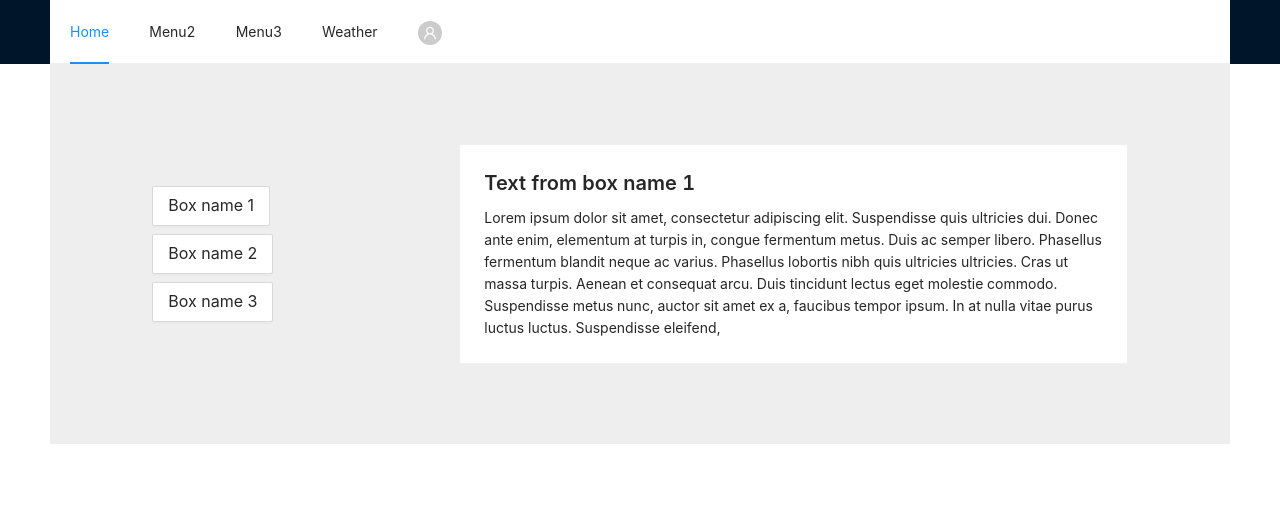
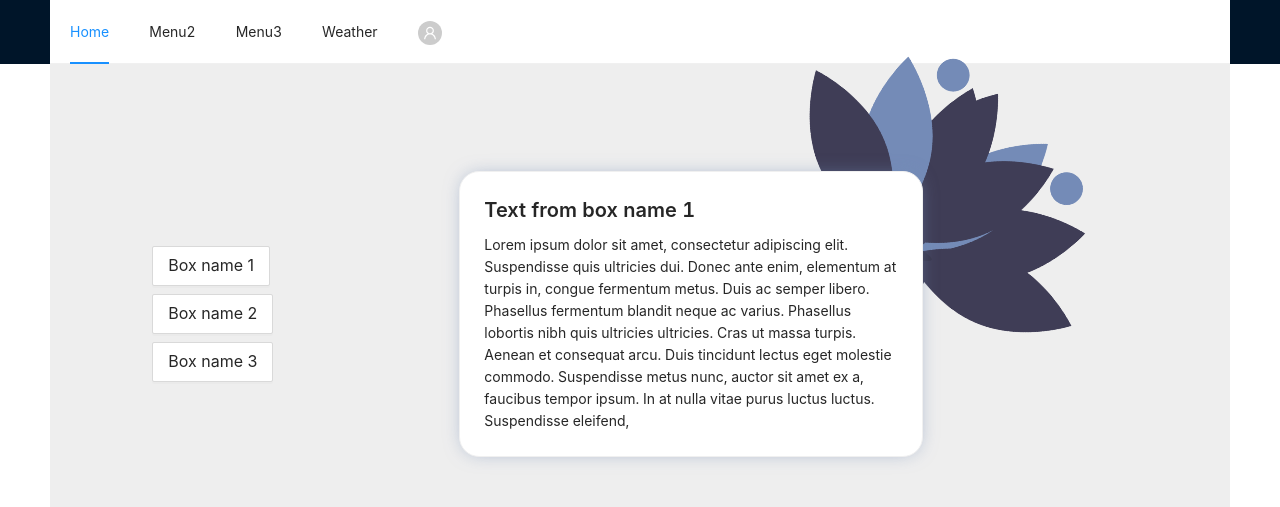
Before and after one commit to pawelpiatekProjects/fireUp, a React (Create React App) app: page /home in a window 1280 px wide. Shown: the top 507 px of the page. Built offline with nearby package versions, Linux system fonts and the light colour scheme.

Commit message:
added flower img

```diff
--- /dev/null
+++ b/src/Components/Home/Cards/CardStyles.ts
@@ -0,0 +1,27 @@
+import styled from "styled-components";
+import {Card, Col, Row} from 'antd';
+import * as variables from '../../../assets/styles/variables';
+
+export const MainRow = styled(Row)`
+  height: 100%;
+`;
+
+export const CardWrapper = styled.div`
+  position: relative;
+`;
+
+export const CardElement = styled(Card)`
+  border-radius: 2rem;
+  box-shadow: 0 0 18px -4px ${variables.secondaryBlue};
+  z-index: 2;
+
+`;
+
+export const CardImg = styled.img`
+  width: 40rem;
+  position: absolute;
+  top: -15rem;
+  right: -20rem;
+  z-index: 1;
+  transform: rotate(45deg);
+`;
--- a/src/Components/Home/Cards/Cards.tsx
+++ b/src/Components/Home/Cards/Cards.tsx
@@ -1,6 +1,8 @@
 import React, {useState} from "react";
-import {Button, Card, Col, Row, Typography} from "antd";
+import {MainRow, CardWrapper, CardElement, CardImg} from './CardStyles';
+import {Button, Col, Row, Typography} from "antd";
 import {cardsData} from "./cardsData";
+import flower from '../../../assets/images/Flower.png';
 
 const {Text, Title} = Typography;
 
@@ -11,7 +13,7 @@ const Cards: React.FC = () => {
     const [activeCard, setActiveCard] = useState(cardsData[0]);
 
     return (
-        <Row gutter={[48, 16]} align='middle'>
+        <MainRow gutter={[48, 16]} align='middle'>
             <Col xl={{span: 4, offset: 2}} lg={{span: 4, offset: 2}} md={{span: 24}} xs={{span: 24}}>
                 <Row gutter={[16, 8]}>
                     {cardsData.map((card, id) => (
@@ -21,13 +23,16 @@ const Cards: React.FC = () => {
                     ))}
                 </Row>
             </Col>
-            <Col xl={{span: 14, offset: 2}} lg={{span: 14, offset: 2}} md={{span: 24}} xs={{span: 24}}>
-                <Card>
-                    <Title level={4}>{activeCard.cardTitle}</Title>
-                    <Text>{activeCard.cardContent}</Text>
-                </Card>
+            <Col xl={{span: 10, offset: 2}} lg={{span: 10, offset: 2}} md={{span: 24}} xs={{span: 24}}>
+                <CardWrapper>
+                    <CardElement>
+                        <Title level={4}>{activeCard.cardTitle}</Title>
+                        <Text>{activeCard.cardContent}</Text>
+                    </CardElement>
+                    <CardImg src={flower}/>
+                </CardWrapper>
             </Col>
-        </Row>
+        </MainRow>
     )
 };
 
--- a/src/Components/Home/HomeStyles.ts
+++ b/src/Components/Home/HomeStyles.ts
@@ -3,6 +3,8 @@ import { Layout} from 'antd';
 import * as variables from '../../assets/styles/variables';
 
 const {Content} = Layout;
+
+
 
 export const ContentWrapper = styled(Content)`
   padding: 0 5rem;
@@ -13,6 +15,7 @@ export const CardsWrapper = styled.div`
   padding: 8rem 0;
   margin-bottom: 5rem;
   background: ${variables.primaryGray};
+  height: 50rem;
 `;
 
 export const ImagesRowWrapper = styled.div`
```
Also changed, not shown: src/Components/Home/Home.tsx (+8 -1 lines), src/assets/images/Flower.png (added).
